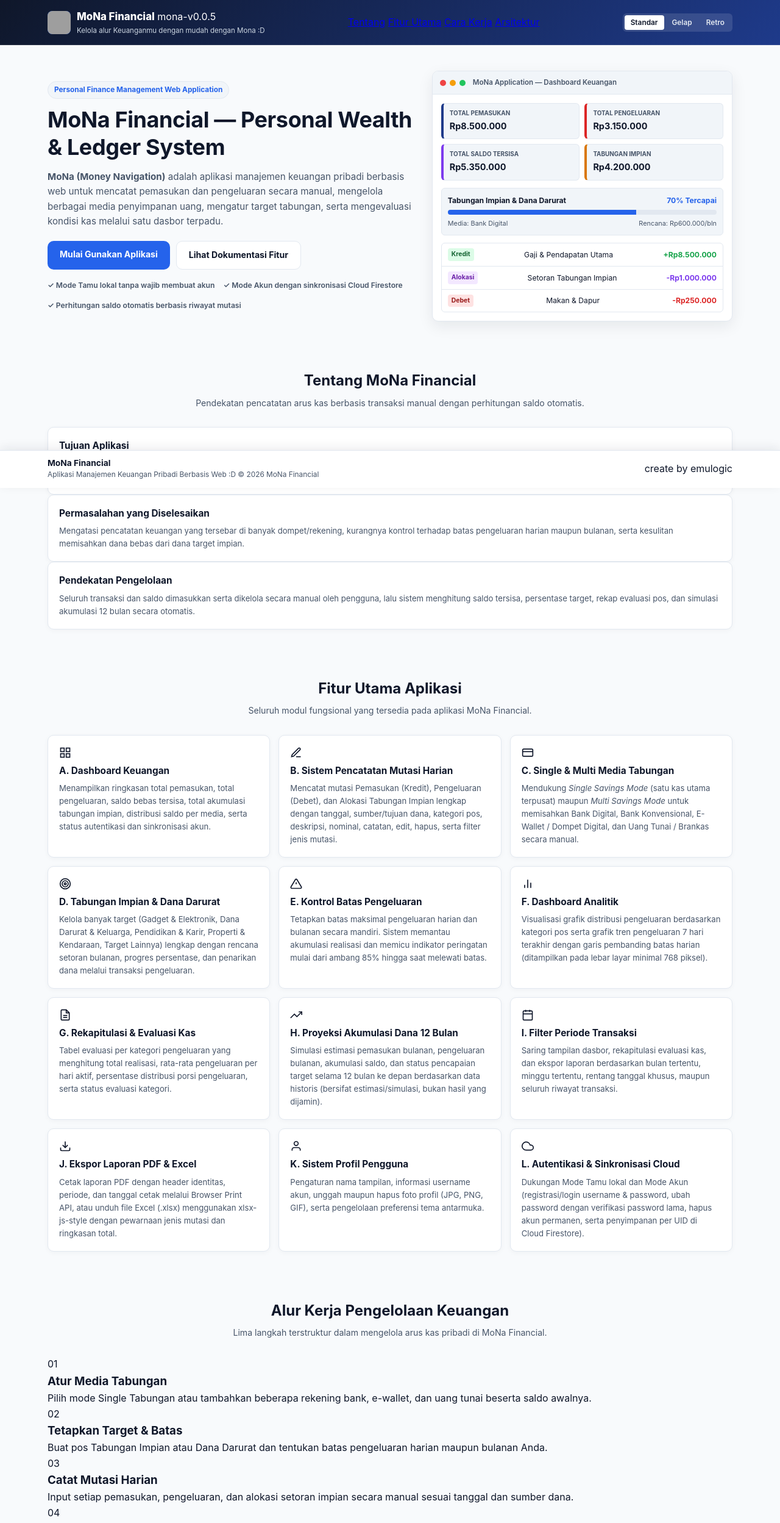
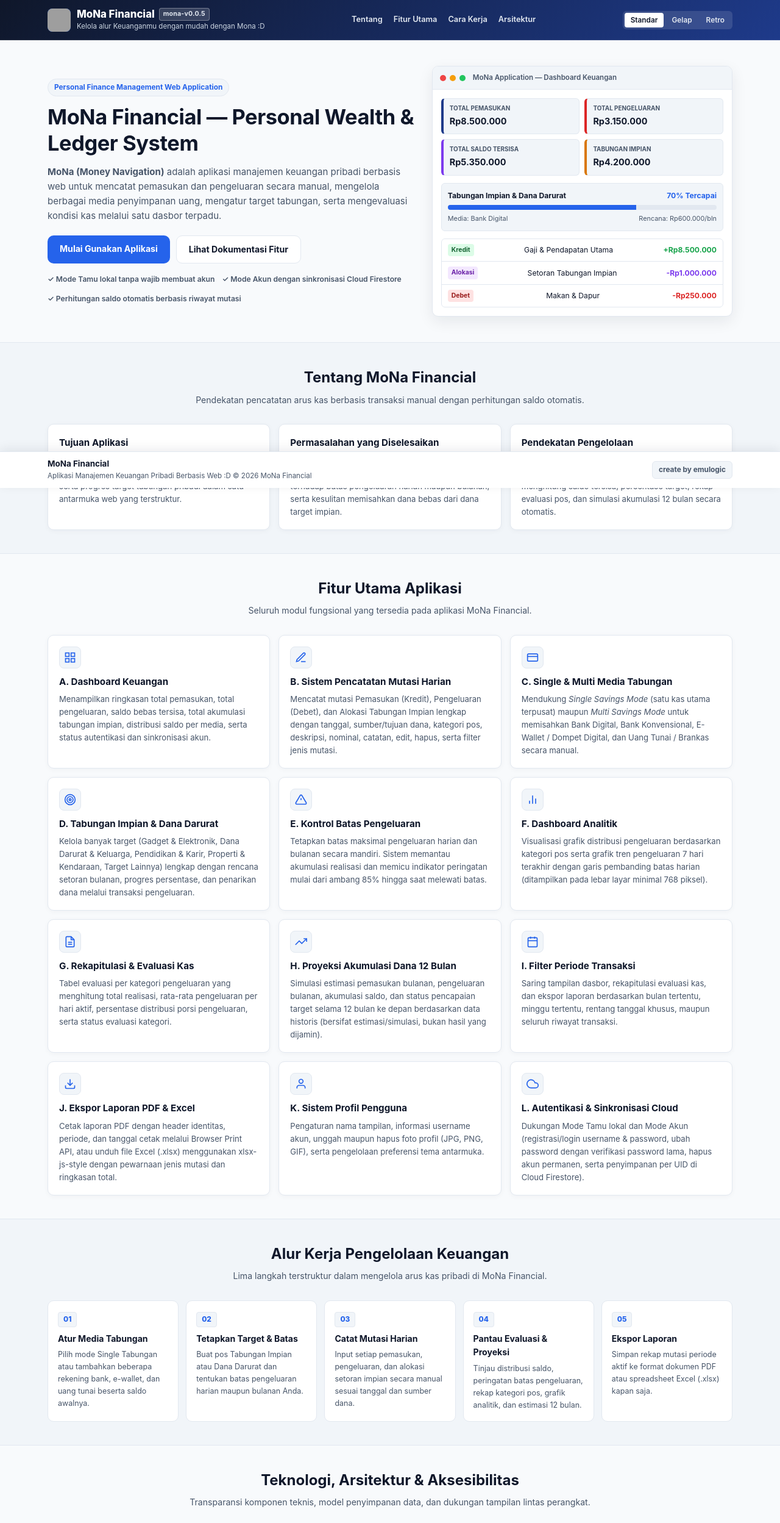
Before and after one commit to emulogic18100/MONA-WEB, a plain HTML site: page index.html in a window 1280 px wide. Shown: the top 2497 px of the page at 61% size. Drawn offline with Linux system fonts and the light colour scheme; grey boxes are pictures that could not be loaded.

Commit message:
Refactor CSS styles for navbar and footer

```diff
--- a/asset/style/company.css
+++ b/asset/style/company.css
@@ -70,7 +70,7 @@ body {
 .cp-navbar {
     background: linear-gradient(135deg, #0f172a 0%, #1e3a8a 100%);
     color: #ffffff;
-    padding: 14px 0;
+    padding: 13px 0;
     position: sticky;
     top: 0;
     z-index: 100;
@@ -121,14 +121,57 @@ body.retro-mode .cp-logo-badge {
     border-radius: 2px;
 }
 
+.cp-brand-title-row {
+    display: flex;
+    align-items: center;
+    gap: 7px;
+    flex-wrap: wrap;
+}
+
 .cp-brand-title {
     font-weight: 800;
     font-size: 1.05rem;
+    line-height: 1.2;
+}
+
+.cp-version-badge {
+    display: inline-block;
+    font-size: 0.66rem;
+    font-weight: 700;
+    padding: 1px 6px;
+    border-radius: 4px;
+    background: rgba(255, 255, 255, 0.16);
+    border: 1px solid rgba(255, 255, 255, 0.3);
+    color: #e2e8f0;
+    letter-spacing: 0.2px;
 }
 
 .cp-brand-sub {
     font-size: 0.72rem;
     color: #cbd5e1;
+}
+
+.cp-nav-links {
+    display: none;
+    align-items: center;
+    gap: 18px;
+}
+
+@media (min-width: 920px) {
+    .cp-nav-links {
+        display: flex;
+    }
+}
+
+.cp-nav-links a {
+    color: #e2e8f0;
+    text-decoration: none;
+    font-size: 0.8rem;
+    font-weight: 600;
+}
+
+.cp-nav-links a:hover {
+    color: #ffffff;
 }
 
 .cp-nav-actions {
@@ -234,7 +277,7 @@ body.retro-mode .cp-btn-outline {
 }
 
 .cp-hero-copy h1 {
-    font-size: 1.75rem;
+    font-size: 1.72rem;
     line-height: 1.25;
     margin-bottom: 14px;
     letter-spacing: -0.4px;
@@ -242,13 +285,13 @@ body.retro-mode .cp-btn-outline {
 
 @media (min-width: 768px) {
     .cp-hero-copy h1 {
-        font-size: 2.25rem;
+        font-size: 2.15rem;
     }
 }
 
 .cp-hero-copy p {
     color: var(--text-sub);
-    font-size: 0.95rem;
+    font-size: 0.94rem;
     margin-bottom: 20px;
 }
 
@@ -262,7 +305,7 @@ body.retro-mode .cp-btn-outline {
 .cp-hero-notes {
     display: flex;
     flex-wrap: wrap;
-    gap: 14px;
+    gap: 12px;
     font-size: 0.76rem;
     color: var(--text-sub);
     font-weight: 600;
@@ -417,14 +460,20 @@ body.retro-mode .cp-mockup-card {
 .txt-purple { color: var(--purple); }
 .txt-red { color: var(--rose); }
 
-/* FEATURES SECTION */
+/* SECTIONS */
 .cp-section {
-    padding: 36px 0 42px 0;
+    padding: 38px 0;
+}
+
+.cp-section-alt {
+    background: var(--bg-subtle);
+    border-top: 1px solid var(--border);
+    border-bottom: 1px solid var(--border);
 }
 
 .cp-section-header {
     text-align: center;
-    max-width: 640px;
+    max-width: 680px;
     margin: 0 auto 28px auto;
 }
 
@@ -436,6 +485,20 @@ body.retro-mode .cp-mockup-card {
 .cp-section-header p {
     color: var(--text-sub);
     font-size: 0.88rem;
+}
+
+.cp-about-grid,
+.cp-arch-grid {
+    display: grid;
+    grid-template-columns: 1fr;
+    gap: 14px;
+}
+
+@media (min-width: 820px) {
+    .cp-about-grid,
+    .cp-arch-grid {
+        grid-template-columns: repeat(3, 1fr);
+    }
 }
 
 .cp-features-grid {
@@ -469,8 +532,21 @@ body.retro-mode .cp-feature-card {
     box-shadow: 4px 4px 0px #2c221e;
 }
 
+.cp-feature-icon {
+    width: 36px;
+    height: 36px;
+    border-radius: 8px;
+    background: var(--bg-subtle);
+    border: 1px solid var(--border);
+    color: var(--accent);
+    display: inline-flex;
+    align-items: center;
+    justify-content: center;
+    margin-bottom: 10px;
+}
+
 .cp-feature-card h3 {
-    font-size: 0.96rem;
+    font-size: 0.95rem;
     margin-bottom: 6px;
     color: var(--text-main);
 }
@@ -478,6 +554,119 @@ body.retro-mode .cp-feature-card {
 .cp-feature-card p {
     font-size: 0.82rem;
     color: var(--text-sub);
+}
+
+/* STEPS GRID */
+.cp-steps-grid {
+    display: grid;
+    grid-template-columns: 1fr;
+    gap: 12px;
+}
+
+@media (min-width: 720px) {
+    .cp-steps-grid {
+        grid-template-columns: repeat(5, 1fr);
+    }
+}
+
+.cp-step-card {
+    background: var(--bg-card);
+    border: 1px solid var(--border);
+    border-radius: var(--radius);
+    padding: 16px;
+}
+
+body.retro-mode .cp-step-card {
+    border: 2px solid #2c221e;
+}
+
+.cp-step-num {
+    display: inline-block;
+    font-size: 0.74rem;
+    font-weight: 800;
+    color: var(--accent);
+    background: var(--bg-subtle);
+    border: 1px solid var(--border);
+    padding: 2px 8px;
+    border-radius: 4px;
+    margin-bottom: 8px;
+}
+
+.cp-step-card h3 {
+    font-size: 0.88rem;
+    margin-bottom: 5px;
+}
+
+.cp-step-card p {
+    font-size: 0.78rem;
+    color: var(--text-sub);
+}
+
+/* ARCHITECTURE LIST & DISCLAIMER */
+.cp-clean-list {
+    list-style: none;
+    display: flex;
+    flex-direction: column;
+    gap: 8px;
+    font-size: 0.8rem;
+    color: var(--text-sub);
+}
+
+.cp-theme-pills {
+    display: flex;
+    flex-wrap: wrap;
+    gap: 6px;
+}
+
+.cp-badge-pill {
+    font-size: 0.73rem;
+    font-weight: 700;
+    padding: 4px 9px;
+    border-radius: 6px;
+    background: var(--bg-subtle);
+    border: 1px solid var(--border);
+    color: var(--text-main);
+}
+
+.cp-disclaimer-box {
+    margin-top: 18px;
+    background: var(--bg-subtle);
+    border: 1px solid var(--border);
+    border-left: 4px solid var(--primary);
+    border-radius: var(--radius);
+    padding: 12px 16px;
+    font-size: 0.8rem;
+    color: var(--text-sub);
+}
+
+/* CTA SECTION */
+.cp-cta-section {
+    padding: 12px 0 42px 0;
+}
+
+.cp-cta-card {
+    background: var(--bg-card);
+    border: 1px solid var(--border);
+    border-radius: var(--radius);
+    padding: 28px 20px;
+    text-align: center;
+    box-shadow: var(--shadow);
+}
+
+body.retro-mode .cp-cta-card {
+    border: 2px solid #2c221e;
+}
+
+.cp-cta-card h2 {
+    font-size: 1.4rem;
+    margin-bottom: 8px;
+}
+
+.cp-cta-card p {
+    font-size: 0.88rem;
+    color: var(--text-sub);
+    max-width: 580px;
+    margin: 0 auto 18px auto;
 }
 
 /* FIXED BOTTOM BAR FOOTER */
@@ -490,7 +679,7 @@ body.retro-mode .cp-feature-card {
     background: var(--bg-card);
     border-top: 1px solid var(--border);
     box-shadow: 0 -4px 16px rgba(15, 23, 42, 0.08);
-    padding: 12px 0;
+    padding: 11px 0;
 }
 
 body.retro-mode .cp-footer {
@@ -506,23 +695,35 @@ body.retro-mode .cp-footer {
 
 .cp-footer-copy strong {
     display: block;
-    font-size: 0.86rem;
+    font-size: 0.84rem;
     line-height: 1.2;
 }
 
 .cp-footer-copy p {
-    font-size: 0.74rem;
+    font-size: 0.72rem;
     color: var(--text-sub);
     margin-top: 2px;
 }
 
-@media (max-width: 600px) {
+.cp-footer-wm {
+    font-size: 0.74rem;
+    font-weight: 700;
+    color: var(--text-sub);
+    background: var(--bg-subtle);
+    border: 1px solid var(--border);
+    padding: 4px 10px;
+    border-radius: 6px;
+    white-space: nowrap;
+}
+
+@media (max-width: 640px) {
     body {
-        padding-bottom: 68px;
+        padding-bottom: 76px;
     }
     .cp-footer-inner {
-        justify-content: center;
+        flex-direction: column;
         text-align: center;
+        gap: 4px;
     }
     .cp-footer-copy p {
         display: none;
```
